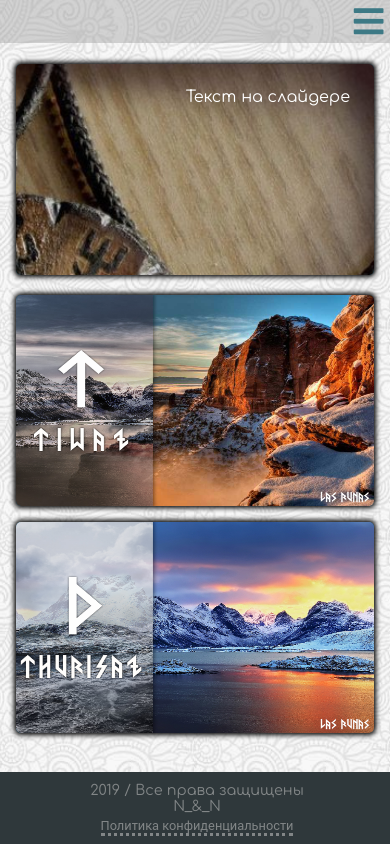
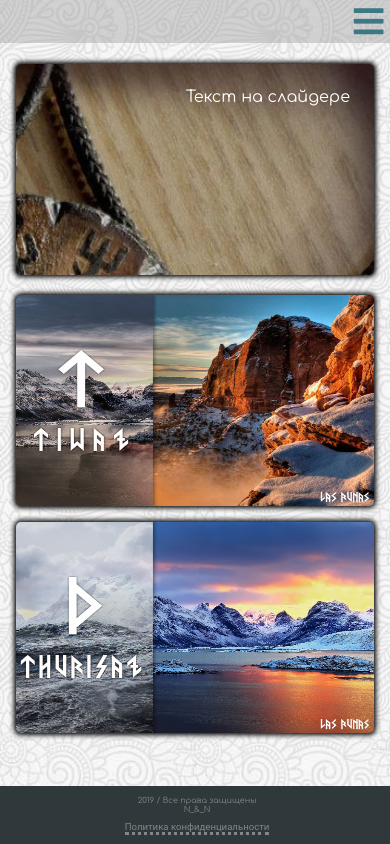
Before and after one commit to Naya252/run.github.io, a website: page index.html in a window 390 px wide. Drawn offline with Linux system fonts and the light colour scheme; a web font is replaced by a local one.

Commit message:
footer font-size
footer font-size

```diff
--- a/css/style.css
+++ b/css/style.css
@@ -613,7 +613,13 @@ li:hover > .submenu{
         display: flex;
         flex-direction: column;
         align-items: center;
-    }
+	}
+	.footer-body p{
+		font-size: .5em;
+	}
+	.footer__item a {
+		font-size: .6em;
+	}
 }
 
 @media screen and (max-width: 519px) {
```
